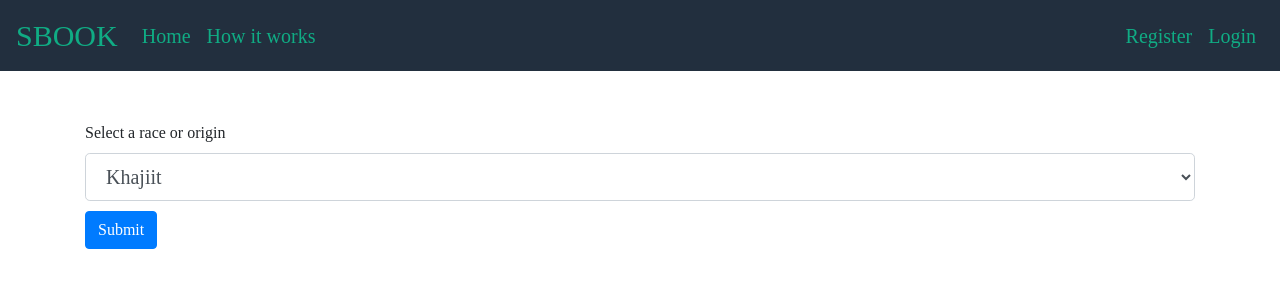
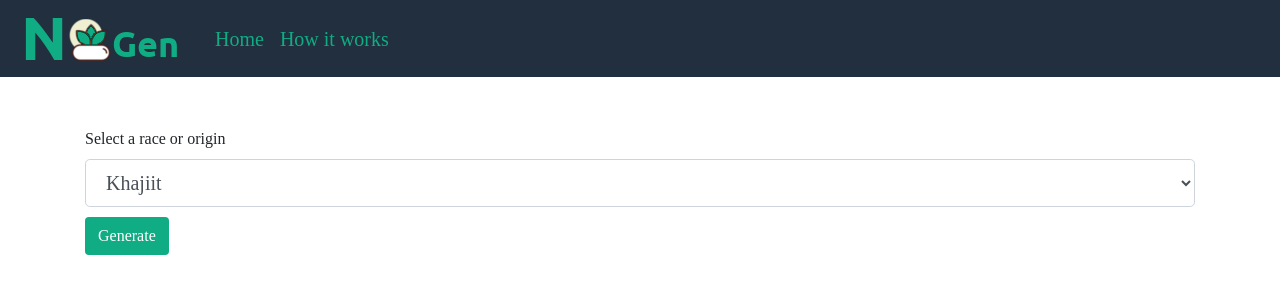
Before and after one commit to jpbelval/ngen, a Flask app: page / in a window 1280 px wide. Shown: the top 300 px of the page. Run offline with Flask 2, Linux system fonts and the light colour scheme; some libraries are stand-ins or nearby versions.

Commit message:
V1.0 Commit

```diff
--- a/app.py
+++ b/app.py
@@ -12,3 +12,7 @@ def gennames():
     race = request.form.get("nametype")
     namelist = ngenerator.main()
     return render_template('home.html', gen=True, namelist=namelist)
+
+@app.route("/info")
+def info():
+    return render_template('info.html')
--- a/templates/home.html
+++ b/templates/home.html
@@ -10,7 +10,7 @@
                         <option>Khajiit</option>
                     </select>
                     <div class="submit">
-                        <button type="submit" class="btn btn-primary">Submit</button>
+                        <button type="submit" class="btn" style="background-color: #10ac84; color: white;">Generate</button>
                     </div>
                 </div>
             </form>
--- a/templates/index.html
+++ b/templates/index.html
@@ -8,25 +8,17 @@
 <body>
     <nav id="font_size" class="navbar navbar-expand-lg">
         <div id="padding-left">
-            <a style="font-size: 30px;" class="navbar-brand" href="{{ url_for('home') }}">SBOOK</a>
+            <a style="font-size: 30px;" class="navbar-brand" href="{{ url_for('home') }}"><img src="{{ url_for('static', filename='assets/NGENLOGO.png') }}"></a>
         </div>
             <ul class="navbar-nav mr-auto">
                 <li class="nav-item">
                     <a class="nav-link" href="{{ url_for('home') }}">Home</a>
                 </li>
                 <li class="nav-item">
-                    <a class="nav-link" href="{{ url_for('home') }}">How it works</a>
+                    <a class="nav-link" href="{{ url_for('info') }}">How it works</a>
                 </li>
             </ul>
             <ul class="nav navbar-nav navbar-right">
-                <li class="nav-item">
-                    <a class="nav-link" href="{{ url_for('home') }}">Register</a>
-                </li>
-                <div id="padding-right">
-                    <li class="nav-item">
-                        <a class="nav-link" href="{{ url_for('home') }}">Login</a>
-                    </li>
-                </div>
             </ul>
     </nav>
     {% block body %}
```
Also changed, not shown: templates/info.html (added, +9 -0 lines), static/assets/NGENLOGO.png (added).
